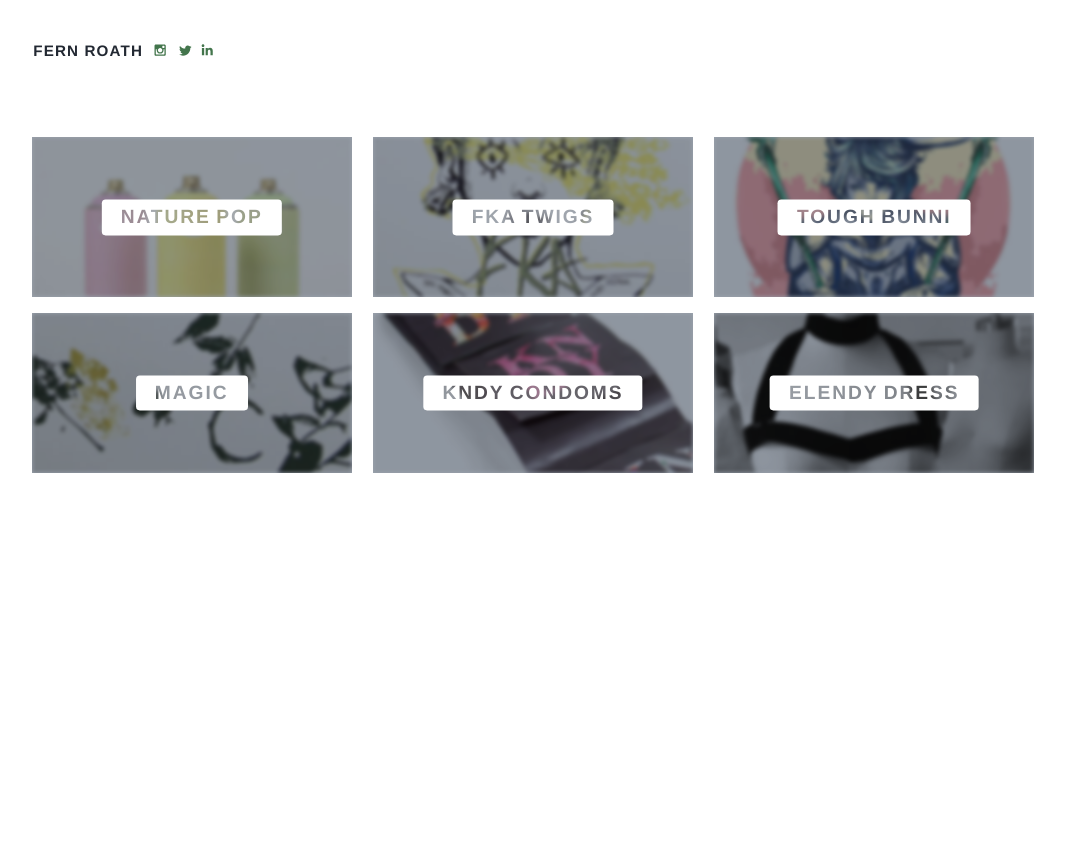
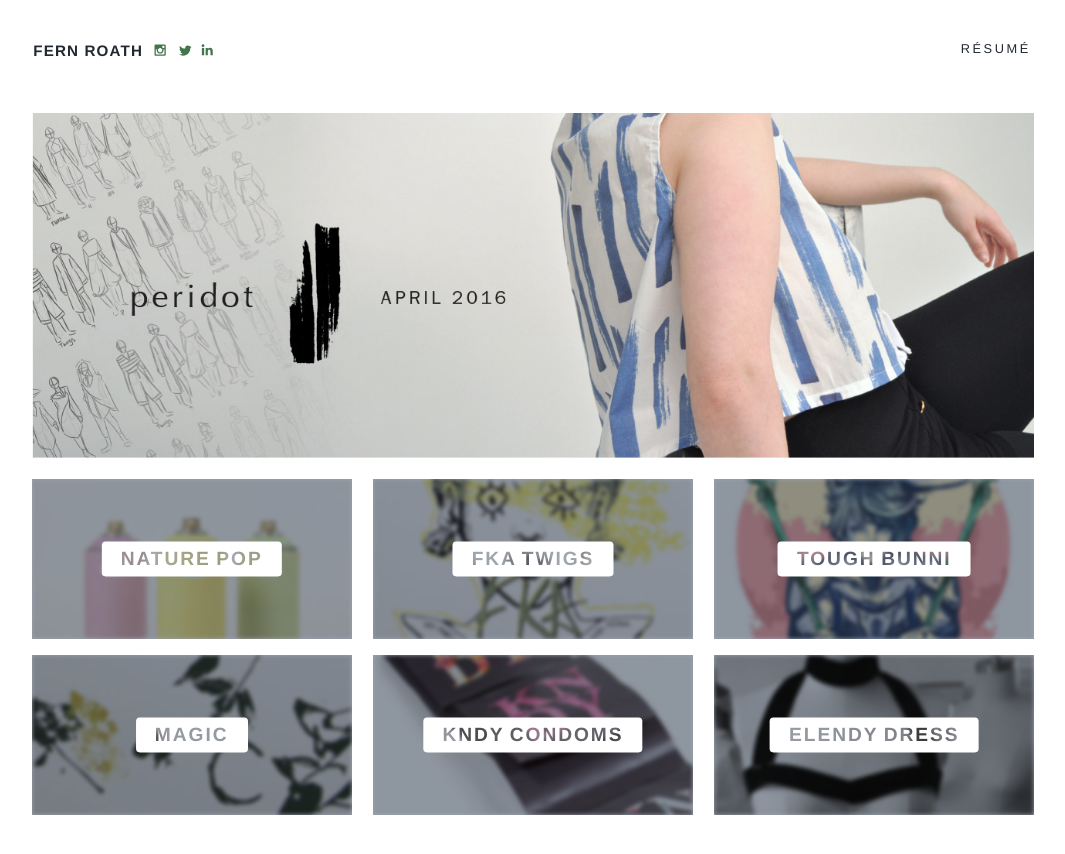
Before and after one commit to taylor-edwards/fernroath.com, a Jekyll site: the page built from index.html, in a window 1280 px wide. Shown: the top 854 px of the page, without its empty margins (107-1172 px from the left). Built offline with Jekyll 4.4.1, drawn with Linux system fonts in a browser that asks for light colours.

Commit message:
Added Peridot banner and résumé

```diff
--- a/_config.yml
+++ b/_config.yml
@@ -9,6 +9,8 @@
 instagram_username: lavenderferncat
 linkedin_url: fernroath
 
+resume: /assets/Fern_Roath-Designer_Illustrator-2016.pdf
+
 logo: assets/logo.png
 
 collections:
--- a/_includes/header.html
+++ b/_includes/header.html
@@ -41,6 +41,9 @@
     {% endif %}
   {% endif %}
 {% endfor %}
+    {% if site.resume %}
+      <li><a href="{{ site.resume }}" target="_blank" class="reversed">Résumé</a></li>
+    {% endif %}
     </ul>
   </nav>
 </div>
--- a/_sass/_layout.scss
+++ b/_sass/_layout.scss
@@ -26,7 +26,7 @@
   position: relative;
 }
 main {
-  margin: 3em 0 0;
+  margin: 1.5em 0 0;
 }
 footer {
   margin: 1.5em 0 3em;
--- a/index.html
+++ b/index.html
@@ -6,6 +6,9 @@
 ---
 <div class="row portfolio">
 {% assign pages = site.portfolio | sort: 'weight' %}
+  <div class="column-6">
+    <img src="/img/peridot_banner.jpg" alt="Peridot. April 2016.">
+  </div>
 {% for entry in pages %}
   <div class="column-2 preview">
     <a href="{{ entry.url }}">
```
Also changed, not shown: img/peridot_banner.jpg (added), 1 other file.
